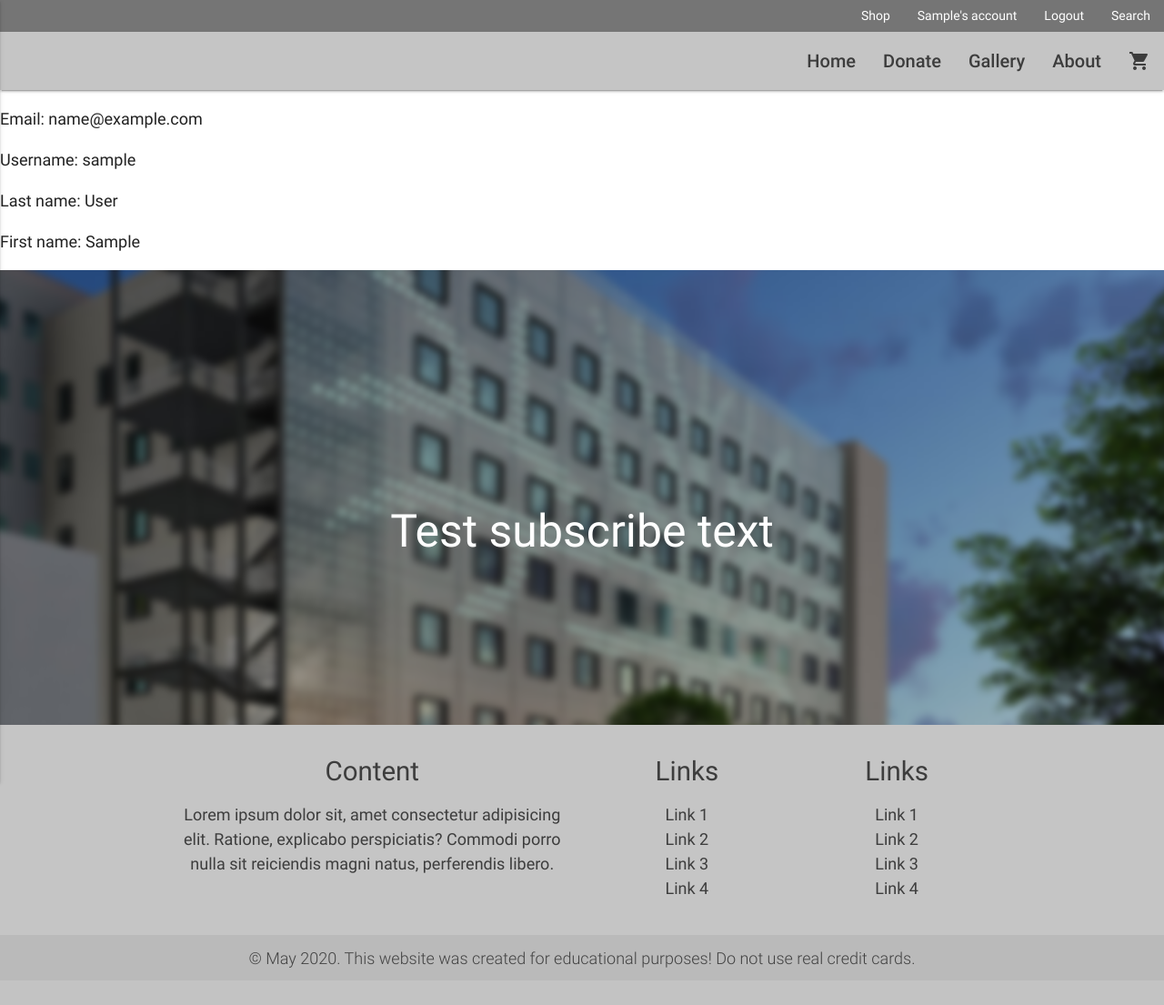
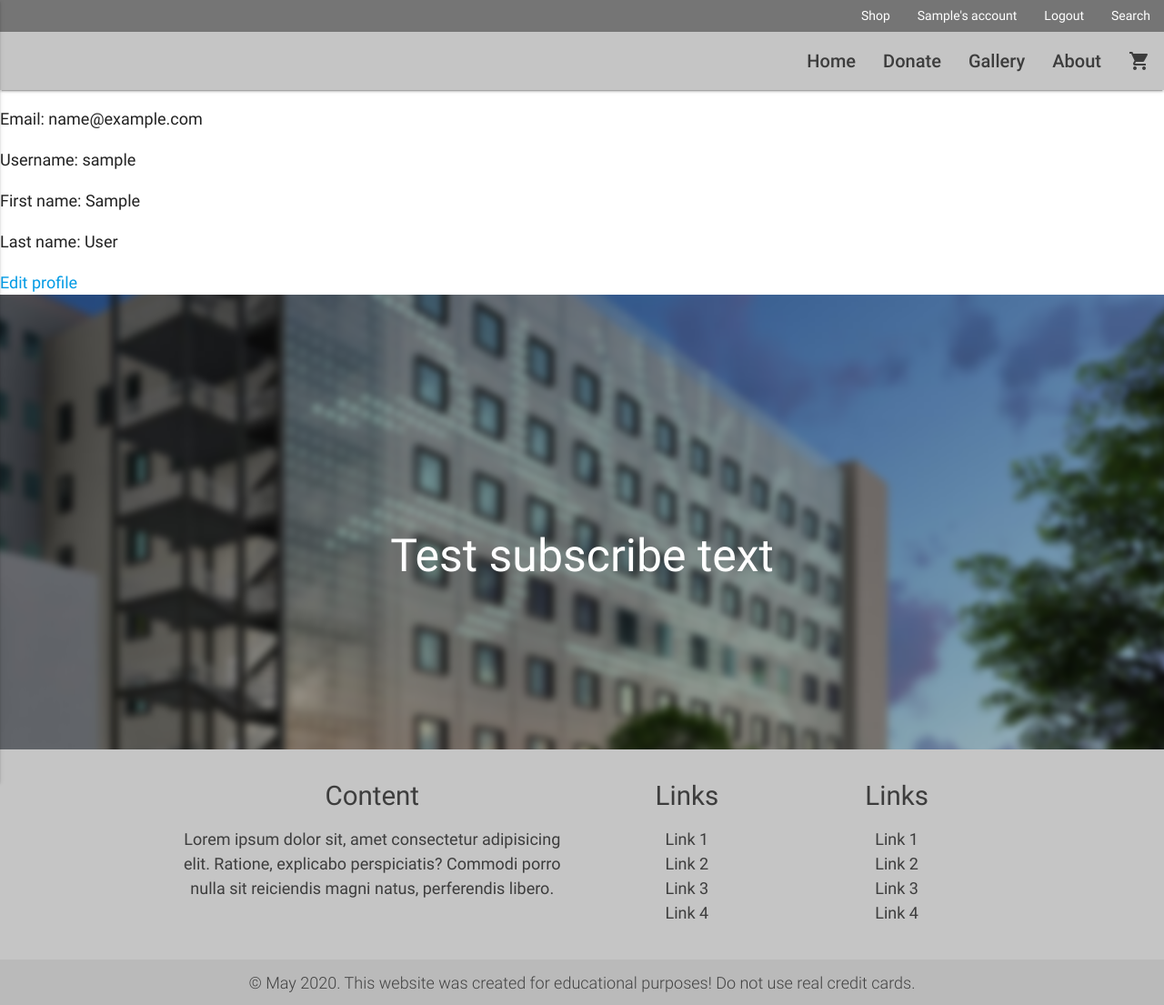
Before and after one commit to iulianpro/give-help, a Django app: page /accounts/profile/ in a window 1280 px wide. Shown: the whole page at 91% size. Before the commit the page ends 1064 px from the top, so only its background shows below. Run offline with Django 3.2, Linux system fonts and the light colour scheme; the visitor is signed in with stand-in values (Sample User, id 1); data comes from the database, SQL or seed files in the repository.

Commit message:
Added edit profile view, url, and template

```diff
--- a/accounts/templates/profile.html
+++ b/accounts/templates/profile.html
@@ -4,7 +4,9 @@
 
 <p>Email: {{ view_profile.email }}</p>
 <p>Username: {{ view_profile.username }}</p>
+<p>First name: {{ view_profile.first_name }}</p>
 <p>Last name: {{ view_profile.last_name }}</p>
-<p>First name: {{ view_profile.first_name }}</p>
+
+<a href="{% url 'edit_profile' %}">Edit profile</a>
 
 {% endblock %}
--- a/accounts/urls.py
+++ b/accounts/urls.py
@@ -1,10 +1,11 @@
 from django.conf.urls import url
-from accounts.views import logout, login, registration, view_profile
+from accounts.views import logout, login, registration, view_profile, edit_profile
 
 
 urlpatterns = [
     url(r'^logout/$', logout, name='logout'),
     url(r'^login/$', login, name='login'),
     url(r'^register/$', registration, name="registration"),
-    url(r'^profile/$', view_profile, name="view_profile")
+    url(r'^profile/$', view_profile, name="view_profile"),
+    url(r'^profile/edit/$', edit_profile, name="edit_profile")
 ]
--- a/accounts/views.py
+++ b/accounts/views.py
@@ -2,7 +2,7 @@ from django.shortcuts import redirect, reverse, render
 from django.contrib import auth, messages
 from django.contrib.auth.decorators import login_required
 from home.views import index
-from accounts.forms import UserLoginForm, UserRegistrationForm
+from accounts.forms import UserLoginForm, UserRegistrationForm, EditProfileForm
 from django.contrib.auth.models import User
 
 # Create your views here.
@@ -68,3 +68,15 @@ def registration(request):
 def view_profile(request):
     user = User.objects.get(email=request.user.email)
     return render(request, 'profile.html', {"view_profile": user})
+
+
+def edit_profile(request):
+    if request.method == "POST":
+        edit_profile_form = EditProfileForm(request.POST, instance=request.user)
+
+        if edit_profile_form.is_valid():
+            edit_profile_form.save()
+            return redirect('view_profile')
+    else:
+        edit_profile_form = EditProfileForm(instance=request.user)
+        return render(request, 'edit-profile.html', {"edit_profile_form": edit_profile_form})
```
Also changed, not shown: accounts/forms.py (+8 -1 lines), accounts/templates/edit-profile.html (added, +11 -0 lines).
